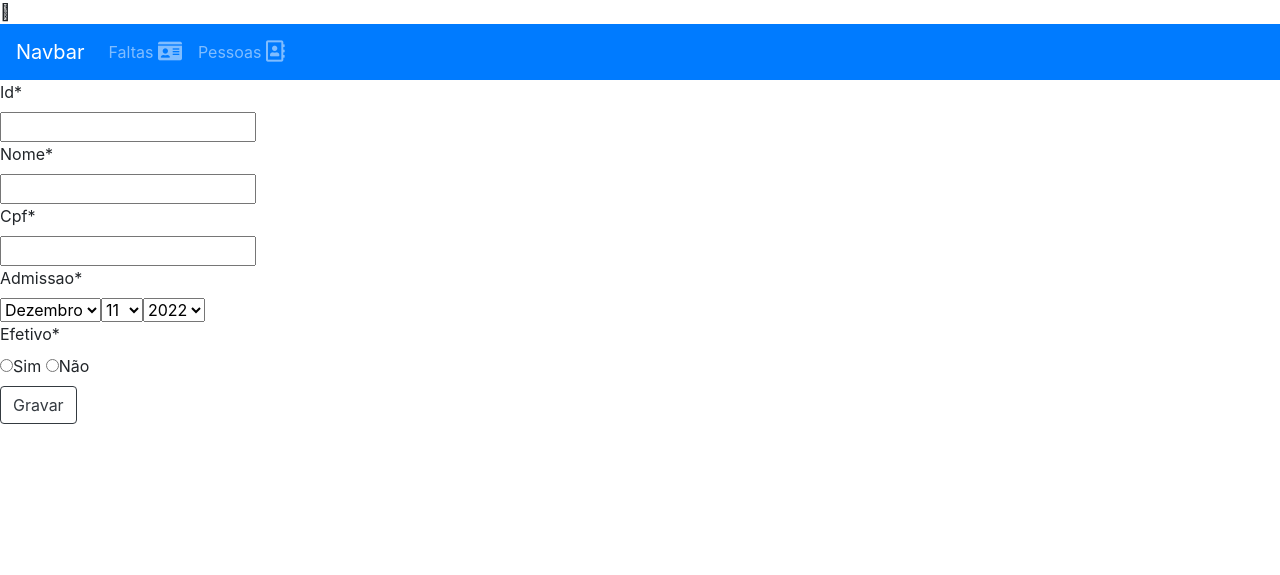
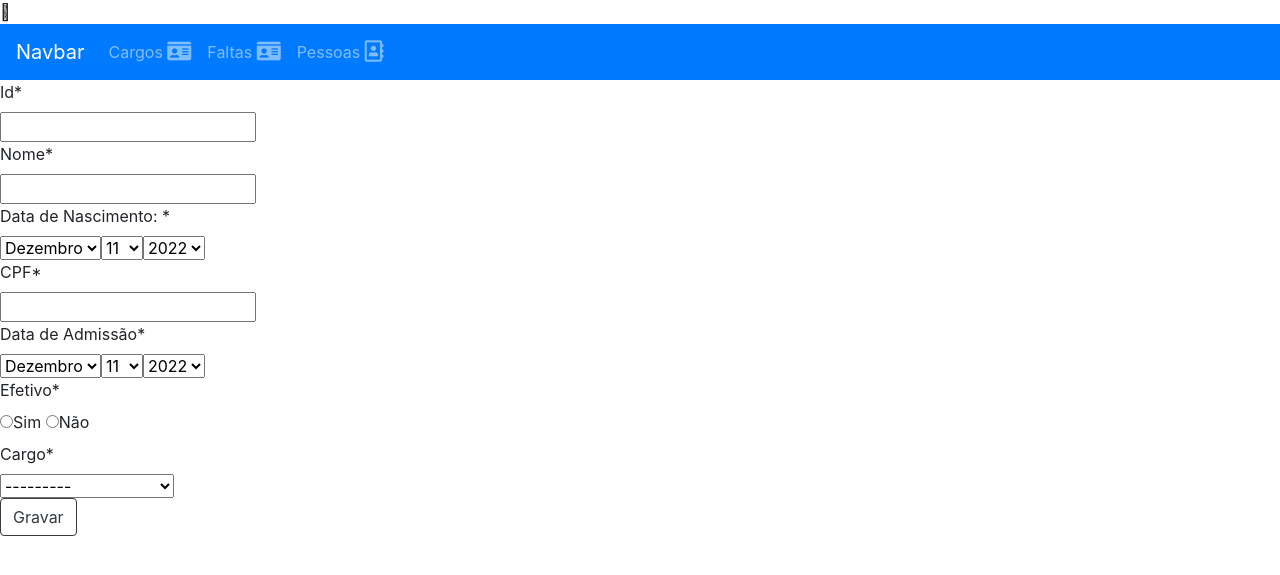
Before and after one commit to rafaelponte89/ficha_frequencia, a Django app: page /pessoas/ in a window 1280 px wide. Shown: the top 575 px of the page. Run offline with Django 4.2, Linux system fonts and the light colour scheme; data comes from the database, SQL or seed files in the repository; both versions use the stored data as it was after the commit; data that the repository does not hold is empty; some libraries are stand-ins or nearby versions.

Commit message:
Criação de Cargos (modelo, view, url, opção no menu) Adição de campos no model Pessoas (dt_nascimento, cargo)

```diff
--- a/app_ficha_cem/forms.py
+++ b/app_ficha_cem/forms.py
@@ -1,24 +1,41 @@
 from django import forms
-from .models import Pessoas, Faltas, Faltas_Pessoas
+from .models import Pessoas, Faltas, Faltas_Pessoas, Cargos
 from django.forms.widgets import SelectDateWidget, RadioSelect
 from django.utils.timezone import now
 from .models import Pessoas
+
+class formularioCargo(forms.ModelForm):
+    cargo = forms.CharField(max_length=50, required=True)
+
+    class Meta:
+        model = Cargos
+        fields=['cargo']
+
 class formularioPessoa(forms.ModelForm):
+    cargos = Cargos.objects.all()
     id = forms.CharField(max_length=6, required=True)
     nome = forms.CharField(max_length=150, required=True)
-    cpf = forms.CharField(max_length=11, required=True)
+    dt_nasc =  forms.DateField(initial=now,
+    widget=SelectDateWidget(months={1:'Janeiro',
+                                    2:'Fevereiro',
+                                    3:'Março', 4: 'Abril', 5:'Maio', 6:'Junho',
+                                    7:'Julho', 8:'Agosto', 9:'Setembro', 10:'Outubro',
+                                    11:'Novembro', 12:'Dezembro'}, ), label='Data de Nascimento: '
+    )
+    cpf = forms.CharField(max_length=11, required=True, label='CPF')
     efetivo = forms.ChoiceField(choices=Pessoas.EFETIVO,widget= forms.RadioSelect)
+    cargo = forms.ModelChoiceField(queryset=cargos)
 
     admissao =  forms.DateField(initial=now,
     widget=SelectDateWidget(months={1:'Janeiro',
                                     2:'Fevereiro',
                                     3:'Março', 4: 'Abril', 5:'Maio', 6:'Junho',
                                     7:'Julho', 8:'Agosto', 9:'Setembro', 10:'Outubro',
-                                    11:'Novembro', 12:'Dezembro'}, )
+                                    11:'Novembro', 12:'Dezembro'}, ), label='Data de Admissão'
     )
     class Meta:
         model = Pessoas
-        fields = ['id','nome','cpf','admissao','efetivo']
+        fields = ['id','nome','dt_nasc','cpf','admissao','efetivo']
 
 # formulário tipo de faltas
 class formularioTF(forms.ModelForm):
--- a/app_ficha_cem/models.py
+++ b/app_ficha_cem/models.py
@@ -4,7 +4,6 @@ from django.utils.timezone import now
 
 # licença nojo 8 dias corridos
 # licença paternidade 5 dias úteis
-
 class Faltas(models.Model):
 
     tipo = models.CharField(max_length=3)
@@ -12,6 +11,12 @@ class Faltas(models.Model):
 
     def __str__(self):
         return f'{self.descricao}'
+
+class Cargos(models.Model):
+    cargo = models.CharField(max_length=50)
+
+    def __str__(self):
+        return f'{self.cargo}'
 
 
 class Pessoas(models.Model):
@@ -21,9 +26,11 @@ class Pessoas(models.Model):
     )
     id = models.CharField(max_length=6, primary_key=True)
     nome = models.CharField(max_length=150)
+    dt_nasc = models.DateField(default='1991-01-01')
     cpf = models.CharField(max_length=11, default='11111111111')
     admissao = models.DateField(default='1991-01-01')
-    efetivo = models.BooleanField(choices=EFETIVO, verbose_name='Efetivo: ', default=False)
+    efetivo = models.BooleanField(choices=EFETIVO, default=False)
+    cargo = models.ForeignKey(Cargos, on_delete=models.CASCADE, default=1)
 
 class Faltas_Pessoas(models.Model):
 
--- a/app_ficha_cem/urls.py
+++ b/app_ficha_cem/urls.py
@@ -1,5 +1,5 @@
 from .views import gerar_ficha, faltas, atualizar_pessoa, \
-      listar_ficha, encerrar_ano, pessoas, pessoas_faltas, pdf, imprimir
+      listar_ficha, encerrar_ano, pessoas, pessoas_faltas, pdf, imprimir, cargos
 from django.urls.conf import path
 urlpatterns = [
     path('pessoas/', pessoas, name="listarpessoas"),
@@ -9,7 +9,7 @@ urlpatterns = [
     path('pessoas/<str:pessoa_id>/fichas/<int:ano>', gerar_ficha, name='ficha'),
     path('faltas/', faltas, name="listarfaltas"),
     path('pessoas/<str:pessoa_id>/fichas/encerramento/<int:ano>', encerrar_ano, name='encerrarano' ),
-
+    path('cargos/', cargos, name='listarcargos'),
     path('pessoas/<int:pessoa_id>/fichas/<int:ano>/', pdf, name='imprimir'),
 
 ]
--- a/app_ficha_cem/views.py
+++ b/app_ficha_cem/views.py
@@ -1,6 +1,6 @@
 from django.shortcuts import render, redirect
-from .models import Faltas, Pessoas, Faltas_Pessoas, Pontuacoes, PontuacoesAtribuicoes
-from .forms import formularioPessoa, formularioTF, formularioLF
+from .models import Faltas, Pessoas, Faltas_Pessoas, Pontuacoes, PontuacoesAtribuicoes, Cargos
+from .forms import formularioPessoa, formularioTF, formularioLF, formularioCargo
 from django.views import View
 from django.contrib import messages
 # Create your views here.
@@ -302,6 +302,18 @@ def contar_tipos_faltas(faltas):
 
     return tipo_faltas
 
+
+def cargos(request):
+    cargos = Cargos.objects.all()
+    if request.method == 'POST':
+        form = formularioCargo(request.POST)
+        if form.is_valid():
+            form.save()
+            return redirect('listarcargos')
+    else:
+        form = formularioCargo()
+    return render(request,'template/cadastrar_cargo.html',{'form':form, 'cargos':cargos})
+
 # listar e incluir faltas
 def faltas(request):
     faltas = Faltas.objects.all()
@@ -373,6 +385,7 @@ def buscar_informacoes_ficha(pessoa_id, ano):
                 meses['novembro'][dia] = falta.falta.tipo
             elif mes == 12:
                 meses['dezembro'][dia] = falta.falta.tipo
+
 
     pessoa.cpf = f'{pessoa.cpf[:3]}.{pessoa.cpf[3:6]}.{pessoa.cpf[6:9]}-{pessoa.cpf[-2:]}'
     pessoa.admissao = f'{dia_adm}/{mes_adm}/{ano_adm}'
@@ -646,7 +659,7 @@ def pdf(request, pessoa_id, ano):
                         alignment=1
                     )
 
-    elements.append(Paragraph('<para><img src="https://www.orlandia.sp.gov.br/novo/wp-content/uploads/2017/01/brasaoorlandia.png" width="40" height="40"/> </para>'))
+    # elements.append(Paragraph('<para><img src="https://www.orlandia.sp.gov.br/novo/wp-content/uploads/2017/01/brasaoorlandia.png" width="40" height="40"/> </para>'))
     elements.append(Paragraph(f"<strong>Ficha Cem - Ano</strong>:{contexto['ano']}", styleH))
     # elements.append(Paragraph(f"<strong>Nome</strong>: {contexto['pessoa'].nome}  RM: {contexto['pessoa'].id}", styleB))
 
--- a/template/menu.html
+++ b/template/menu.html
@@ -26,6 +26,10 @@
 
         <div class="collapse navbar-collapse" id="navbarSupportedContent">
             <ul class="navbar-nav mr-auto">
+                <li class="nav-item">
+                    <a class="nav-link" href="{% url 'listarcargos' %}">Cargos <i
+                            class="fas fa-id-card fa-lg"></i></a>
+                </li>
                 <li class="nav-item">
                     <a class="nav-link" href="{% url 'listarfaltas' %}">Faltas <i
                             class="fas fa-id-card fa-lg"></i></a>
```
Also changed, not shown: template/cadastrar_cargo.html (added, +30 -0 lines), app_ficha_cem/migrations/0011_cargos_pessoas_dt_nasc_alter_pessoas_efetivo.py (added), app_ficha_cem/migrations/0012_alter_pessoas_admissao_alter_pessoas_cpf_and_more.py (added), app_ficha_cem/migrations/0013_alter_pessoas_admissao_alter_pessoas_cpf_and_more.py (added), app_ficha_cem/migrations/0014_pessoas_cargo.py (added), db.sqlite3.
